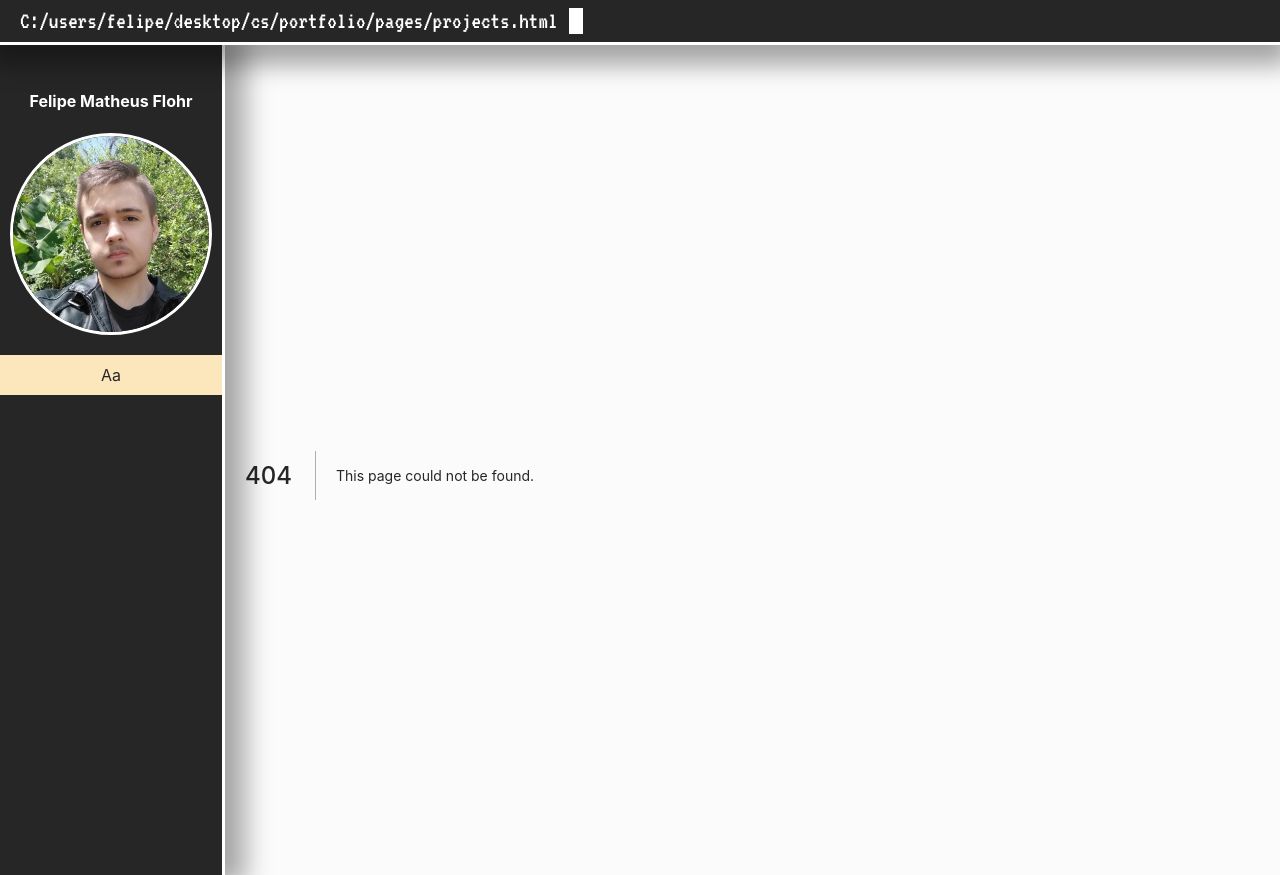
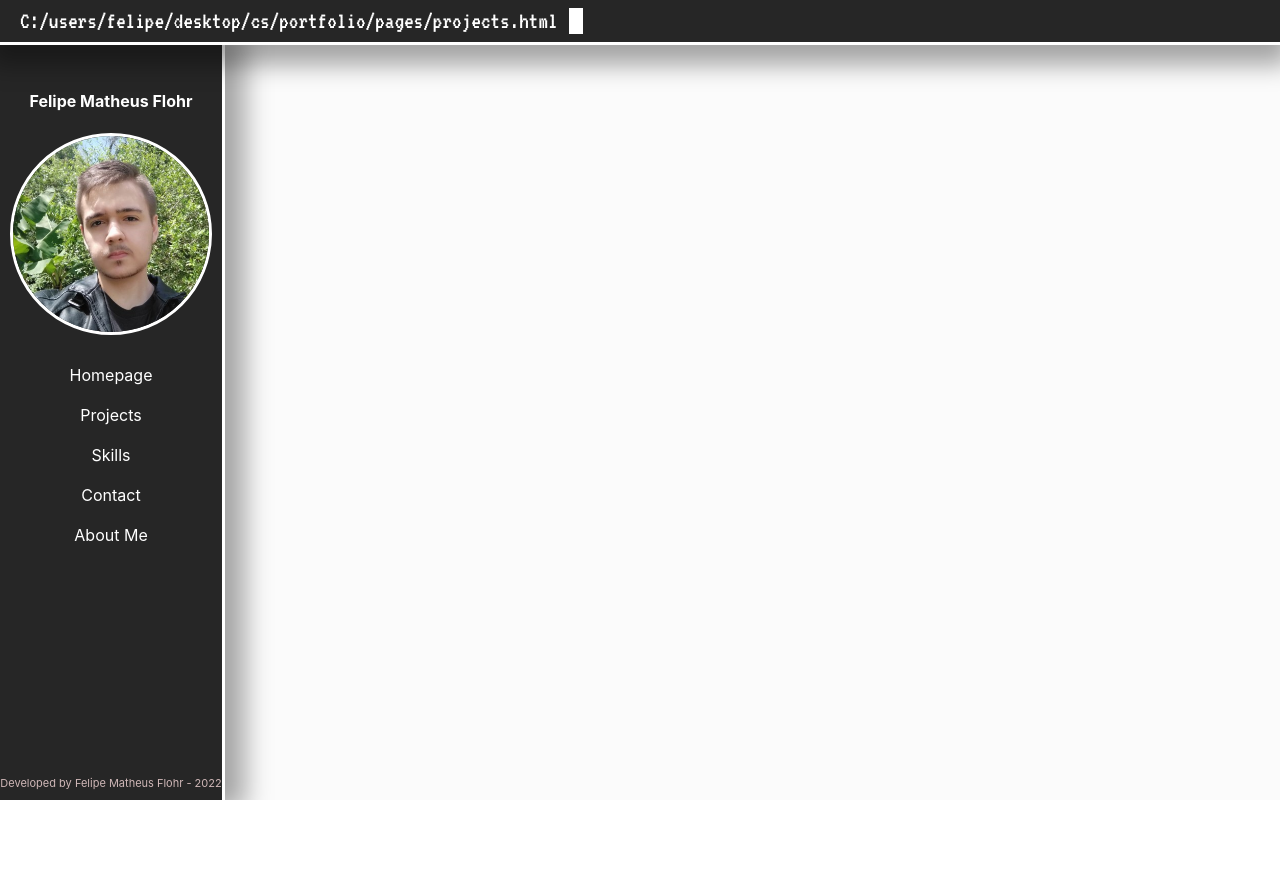
Before and after one commit to FelipeFlohr/portfolio, a Next.js app: page /projects in a window 1280 px wide. Before the commit this address had no page. After the commit the page ends 800 px from the top, so only its background shows below. Built offline with nearby package versions, Linux system fonts and the light colour scheme.

Commit message:
Added pages and sidebar animations

```diff
--- a/src/components/menu/Menu.tsx
+++ b/src/components/menu/Menu.tsx
@@ -27,7 +27,16 @@ export default function Menu() {
             </div>
             <h4>Felipe Matheus Flohr</h4>
             <Image src="/felipe-384.jpg" width={256} height={256} className={styles["portfolio-img"]} />
-            <Item href="/legal" className={styles["items-margin"]}>Aa</Item>
+            <div className={styles.links}>
+                <Item href="/" className={styles["items-margin"]}>Homepage</Item>
+                <Item href="/projects">Projects</Item>
+                <Item href="/skills">Skills</Item>
+                <Item href="/contact">Contact</Item>
+                <Item href="/about">About Me</Item>
+            </div>
+            <footer className={styles.footer}>
+                <span>Developed by Felipe Matheus Flohr - 2022</span>
+            </footer>
         </aside>
     )
 }
--- /dev/null
+++ b/src/pages/about.tsx
@@ -0,0 +1,3 @@
+export default function About() {
+
+}
--- /dev/null
+++ b/src/pages/contact.tsx
@@ -0,0 +1,3 @@
+export default function Contact() {
+
+}
--- /dev/null
+++ b/src/pages/projects.tsx
@@ -0,0 +1,3 @@
+export default function Projects() {
+
+}
--- /dev/null
+++ b/src/pages/skills.tsx
@@ -0,0 +1,3 @@
+export default function Skills() {
+
+}
--- a/src/styles/menu/Menu.module.css
+++ b/src/styles/menu/Menu.module.css
@@ -55,6 +55,25 @@
     margin-bottom: 20px;
 }
 
+.footer {
+    display: flex;
+    flex-grow: 1;
+    font-size: 11px;
+    align-items: flex-end;
+    justify-content: center;
+
+    color: var(--text-gray);
+
+    width: calc(100% + 20px);
+}
+
+.links {
+    display: flex;
+    flex-direction: column;
+    width: calc(100% + 20px);
+    align-items: center;
+}
+
 @media (max-width: 784px) {
     .hide-button {
         visibility: visible;
--- a/src/styles/menu/item/Item.module.css
+++ b/src/styles/menu/item/Item.module.css
@@ -2,12 +2,20 @@
     background-color: var(--bg-item-color);
 
     display: flex;
-    width: calc(100% + 20px);
+    width: 0px;
     height: 40px;
 
     align-items: center;
     justify-content: center;
 
     text-decoration: none;
-    color: var(--text-dark);
+    color: var(--text-white);
+    transition-property: width;
+    transition-duration: 100ms;
+
+    white-space: nowrap;
 }
+
+.item:hover {
+    width: 100%;
+}
--- a/src/styles/variables.css
+++ b/src/styles/variables.css
@@ -2,9 +2,10 @@
     /* Colors */
     --bg-dark: #262626;
     --bg-white: #FBFBFB;
-    --bg-item-color: #fce6bc;
+    --bg-item-color: #a89570;
     --text-dark: #262626;
     --text-white: #FFF;
+    --text-gray: #cfb7b7;
 
     /* Dimensions */
     --pathbar-height: 45px;
```
Also changed, not shown: src/pages/legal.tsx (deleted, +0 -12 lines).
